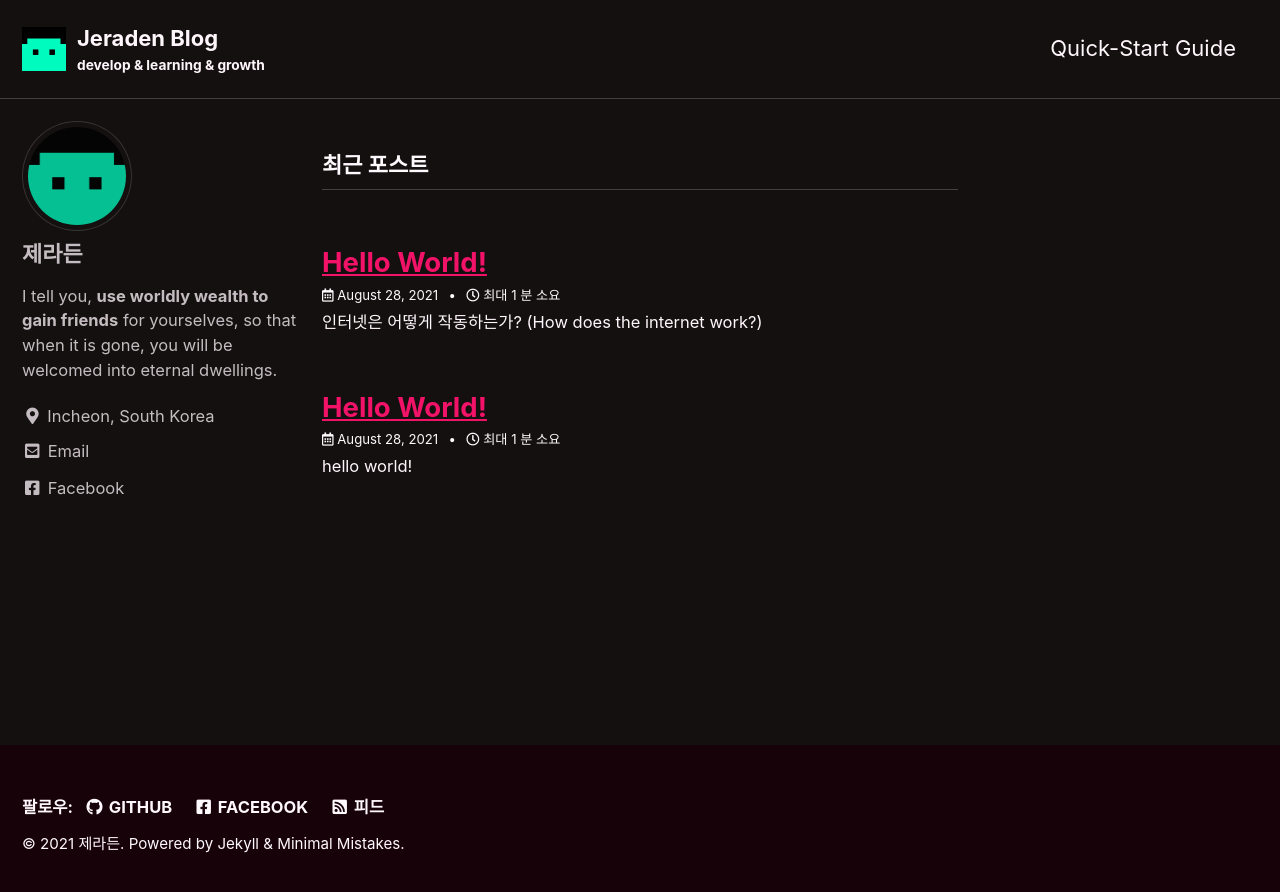
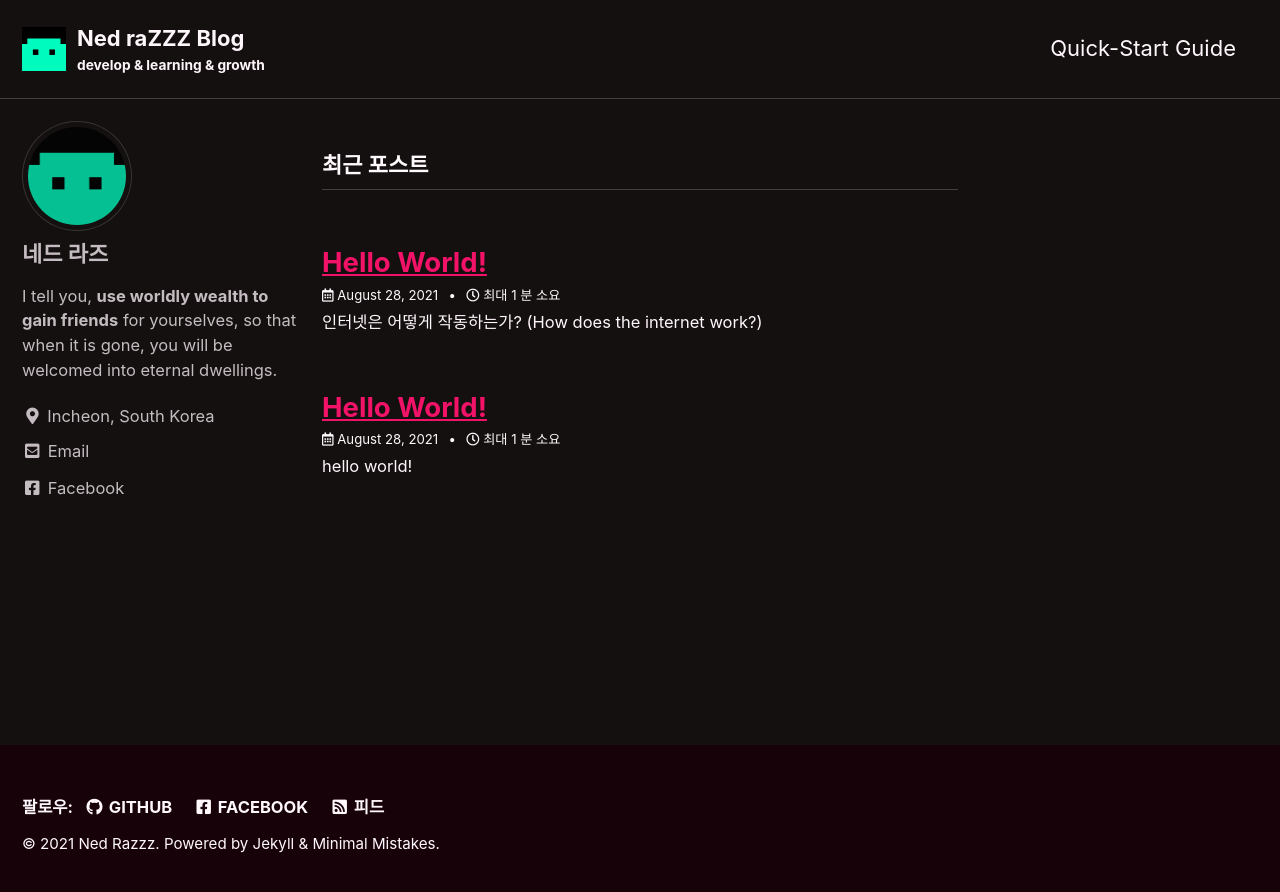
Before and after one commit to ned-razzz/ned-razzz.github.io, a Jekyll site: the page built from index.html, in a window 1280 px wide. Shown: the top 892 px of the page. Built offline with Jekyll 4.4.1, drawn with Linux system fonts in a browser that asks for light colours; cached includes are drawn as plain includes; the list of posts is cut into pages by our own code.

Commit message:
modify config.yml

```diff
--- a/_config.yml
+++ b/_config.yml
@@ -16,21 +16,21 @@ minimal_mistakes_skin    : "neon" # "air", "aqua", "contrast", "dark", "dirt", "
 
 # Site Settings
 locale                   : "ko-KR"
-title                    : "제라든 성장 일지"
+title                    : "네드의 성장 일지"
 title_separator          : "|"
 subtitle                 : "develop & learning & growth" # site tagline that appears below site title in masthead
-name                     : &author-nickname "제라든"
+name                     : "Ned Razzz"
 description              : "웹 개발, 성경 공부, 생각 정리 등등 올바른 길로 성장하고 나아가고자 하는 섬기는 사람입니다."
-url                      : "https://song9909.github.io/Song9909/"
-baseurl                  : "/Song9909" # the subpath of your site, e.g. "/blog"
-repository               : "Song9909/Song9909" # GitHub username/repo-name e.g. "mmistakes/minimal-mistakes"
+url                      : "https://ned-razzz.github.io"
+baseurl                  : "/" # the subpath of your site, e.g. "/blog"
+repository               : "ned-razzz/ned-razzz.github.io" # GitHub username/repo-name e.g. "mmistakes/minimal-mistakes"
 teaser                   : "/assets/img/500x300.png" # path of fallback teaser image, e.g. "/assets/images/500x300.png"
 logo                     : "/assets/img/logo.png" # path of logo image to display in the masthead, e.g. "/assets/images/88x88.png"
-masthead_title           : "Jeraden Blog" # overrides the website title displayed in the masthead, use " " for no title
+masthead_title           : "Ned raZZZ Blog" # overrides the website title displayed in the masthead, use " " for no title
 # breadcrumbs            : false # true, false (default)
 words_per_minute         : 200
 comments:
-  provider               : discourse # false (default), "disqus", "discourse", "facebook", "staticman", "staticman_v2", "utterances", "giscus", "custom"
+  provider               : disqus # false (default), "disqus", "discourse", "facebook", "staticman", "staticman_v2", "utterances", "giscus", "custom"
   disqus:
     shortname            : # https://help.disqus.com/customer/portal/articles/466208-what-s-a-shortname-
   discourse:
@@ -101,7 +101,7 @@ analytics:
 
 # Site Author
 author:
-  name             : "제라든"
+  name             : "네드 라즈"
   avatar           : "/assets/img/avatar.png" # path of avatar image, e.g. "/assets/images/bio-photo.jpg"
   bio              : "I tell you, **use worldly wealth to gain friends** for yourselves, so that when it is gone, you will be welcomed into eternal dwellings."
   location         : "Incheon, South Korea"
@@ -131,7 +131,7 @@ footer:
   links:
     - label: "GitHub"
       icon: "fab fa-fw fa-github"
-      url: "https://github.com/Song9909"
+      url: "https://github.com/ned-razzz"
     - label: "Facebook"
       icon: "fab fa-fw fa-facebook-square"
       url: "https://www.facebook.com/profile.php?id=100024674649444"
```
